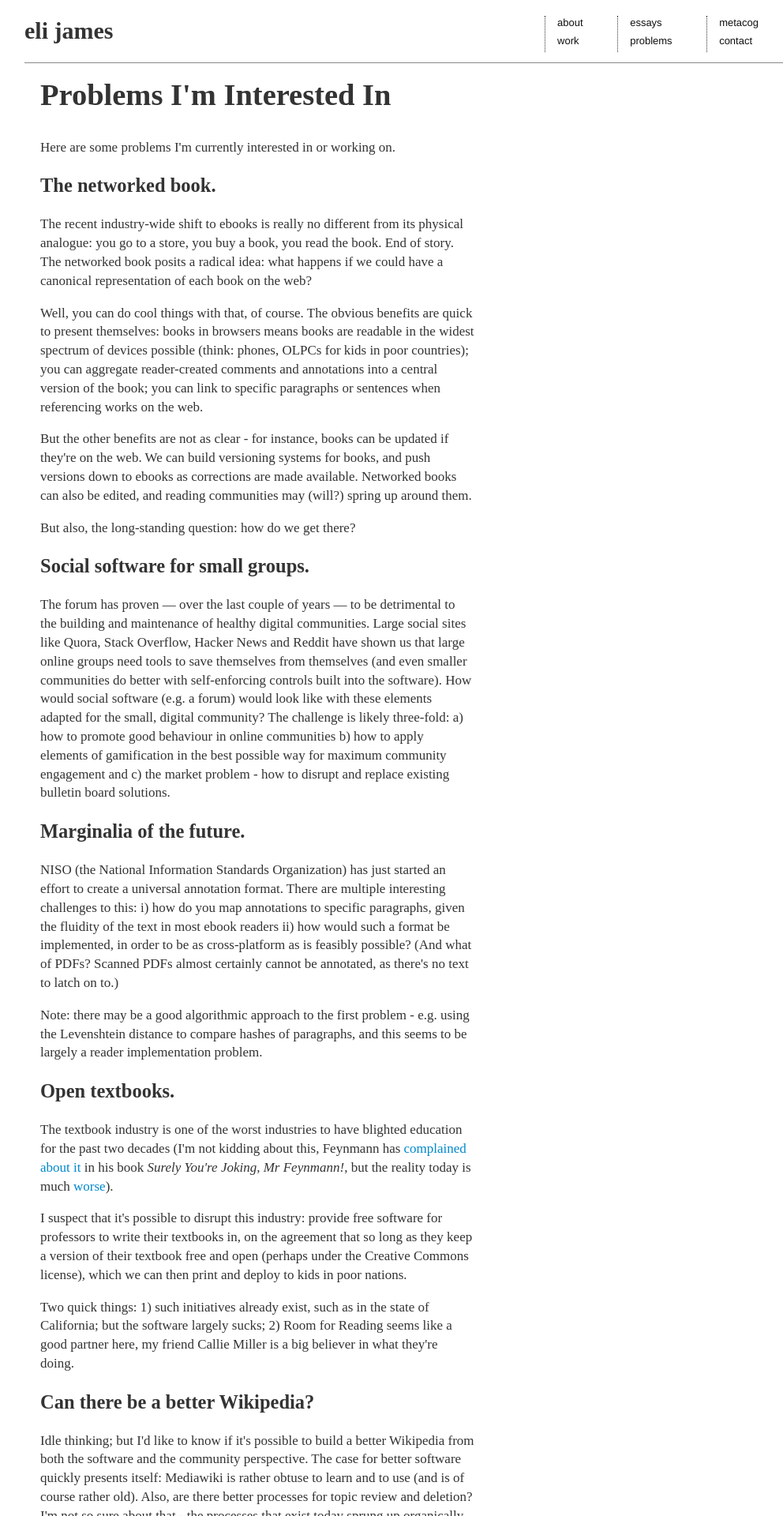
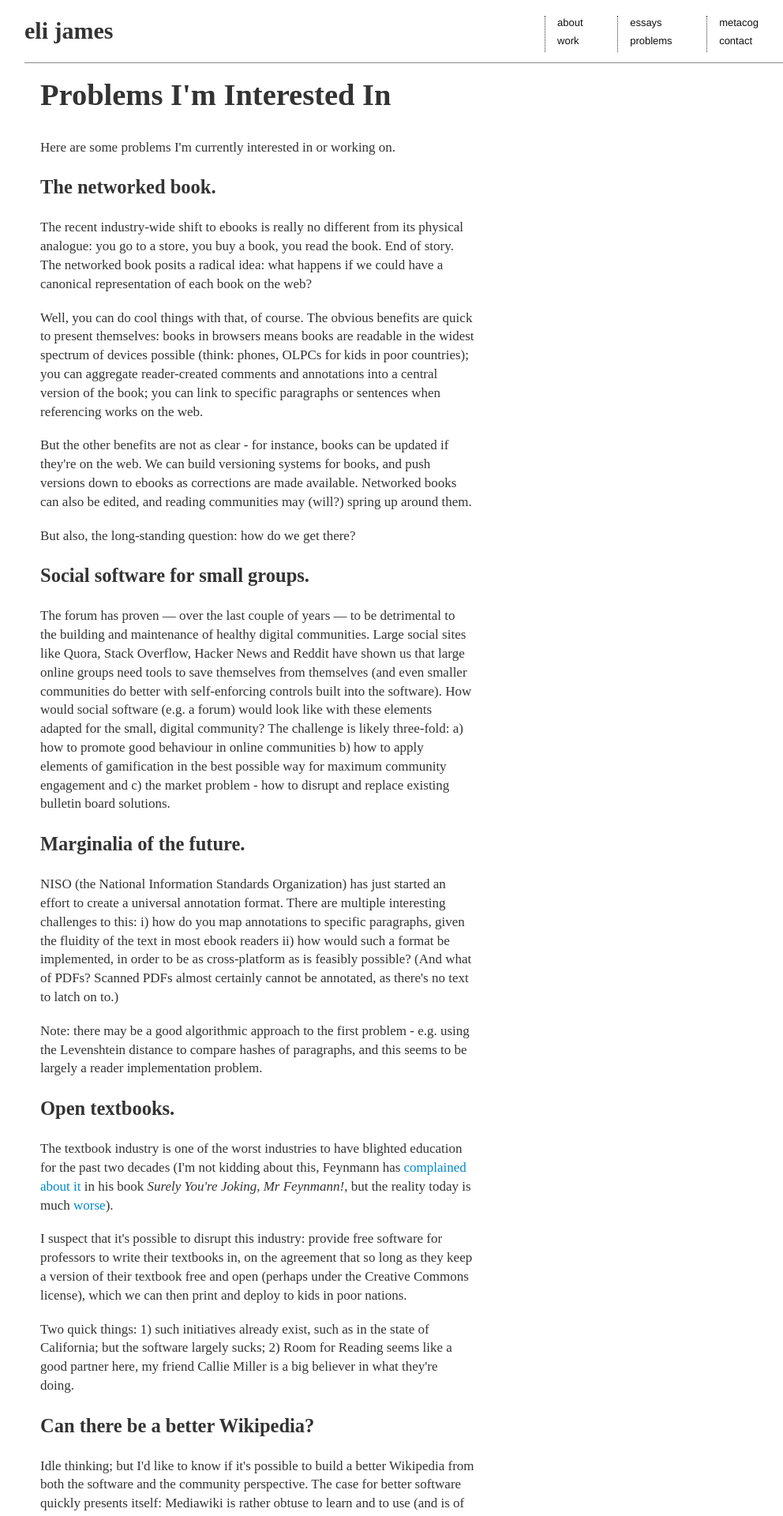
Before and after one commit to ejamesc/elijames.org, a Jekyll site: the page built from problems.html, in a window 1280 px wide. Shown: the top 1920 px of the page at 79% size, without its empty margins (24-1016 px from the left). Built offline with Jekyll 4.4.1, drawn with Linux system fonts in a browser that asks for light colours; some web fonts are replaced.

Commit message:
Modified .content paragraph styles

```diff
--- a/css/style.css
+++ b/css/style.css
@@ -111,7 +111,7 @@ footer {
 }
 
 .content h1 { margin-bottom: 0.9em; }
-.content p { margin: 17px 0; }
+.content p { margin: 19px 0; }
 
 /* Sidebar styles */
 .sidebar p {
```
